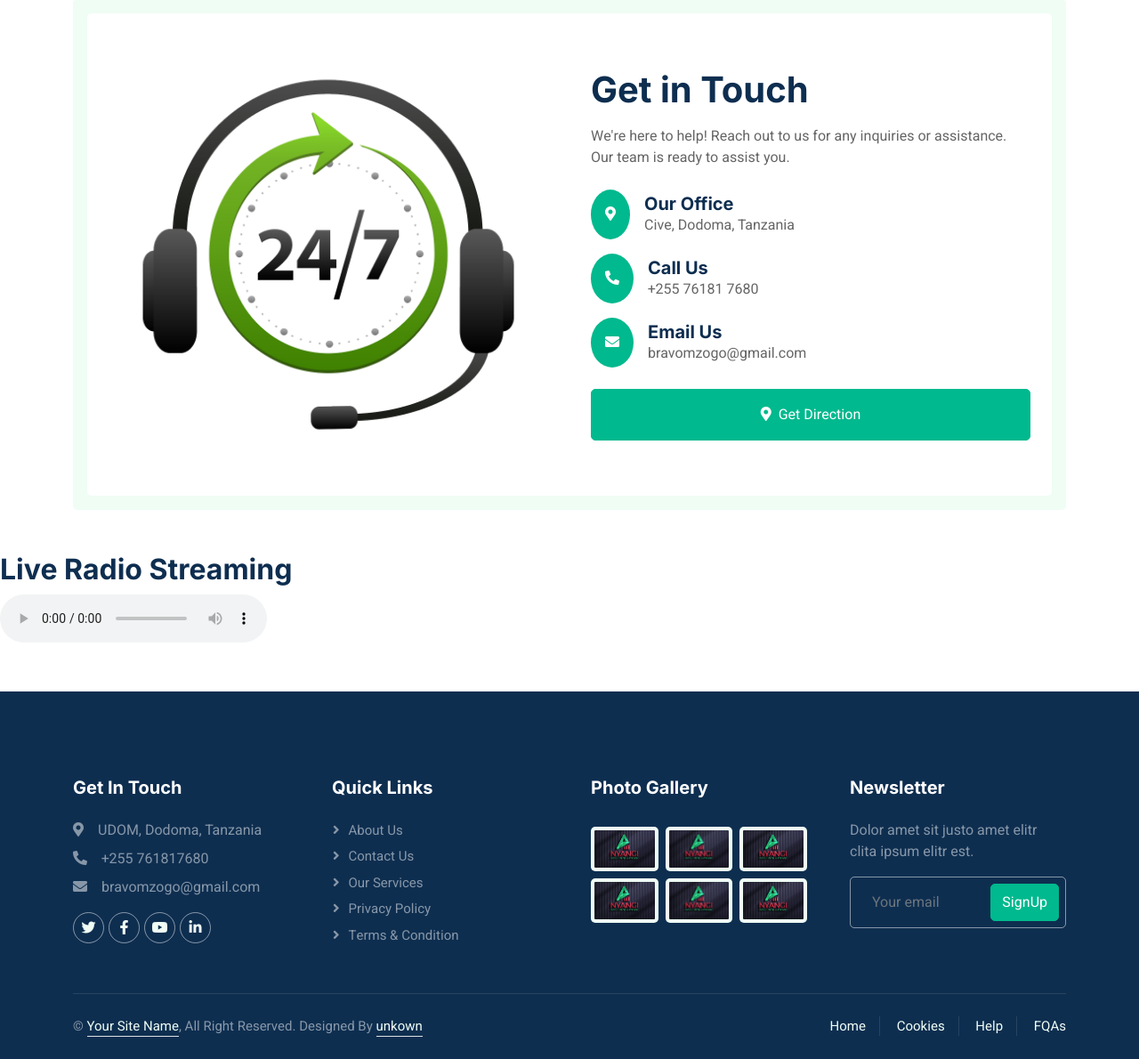
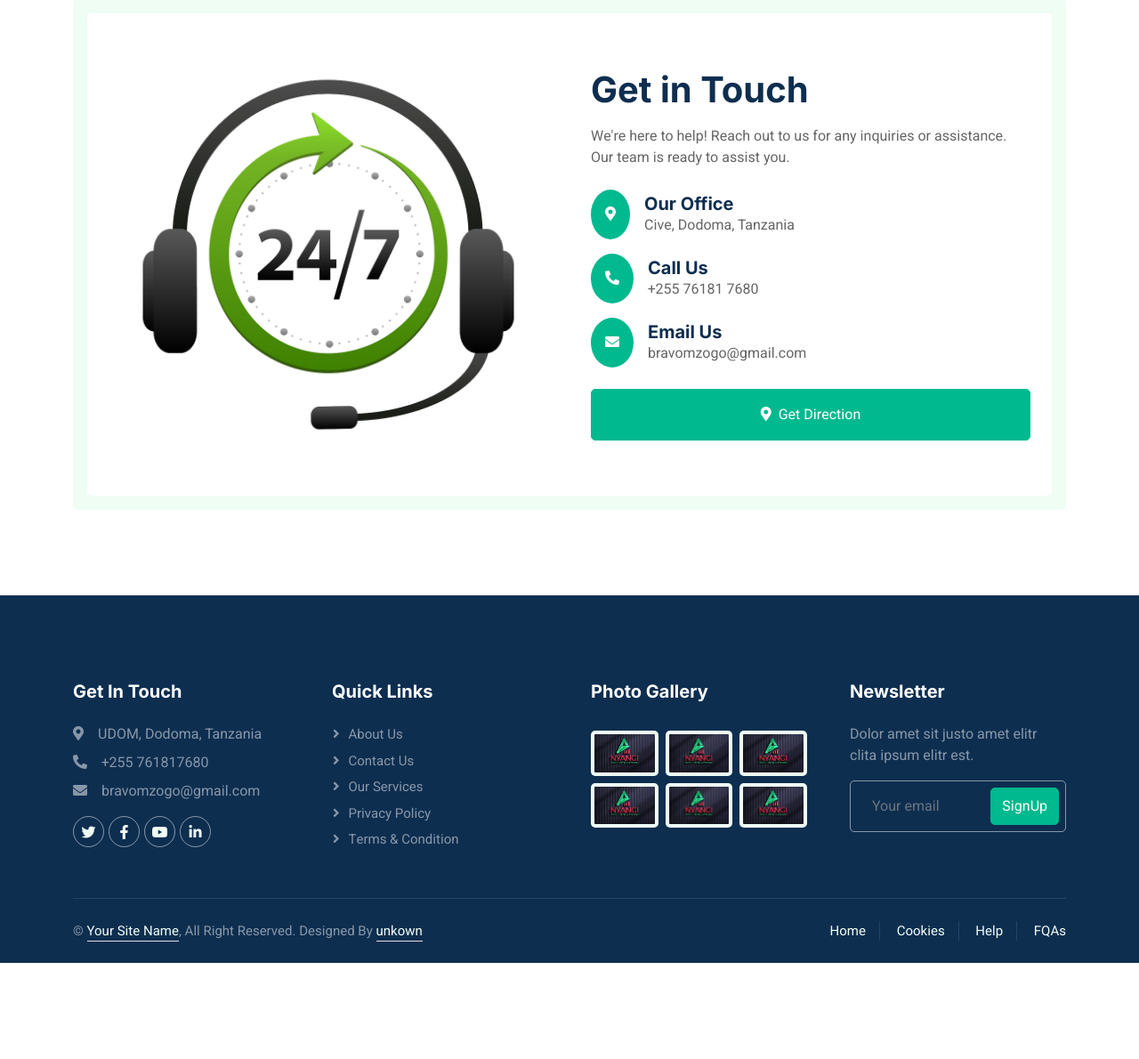
Before and after one commit to bravomzogo/nyangi_market, a Django app: page / in a window 1280 px wide. Shown: the part 2173-3363 px from the top of the page at 89% size. After the commit the page ends 3255 px from the top, so only its background shows below. Run offline with Django 5.2, Linux system fonts and the light colour scheme; a user stored in the database is signed in; data comes from the database, SQL or seed files in the repository; some libraries are stand-ins or nearby versions.

Commit message:
Update index.html

```diff
--- a/myapp/templates/myapp/index.html
+++ b/myapp/templates/myapp/index.html
@@ -277,11 +277,7 @@
         </div>
     </div>
 </div>
-        <h2>Live Radio Streaming</h2>
-        <audio controls autoplay>
-            <source src="http://localhost:8000/live" type="audio/ogg">
-            Your browser does not support the audio element.
-        </audio>
+
 <!-- Contact Details End -->
 {% endblock %}
 
```
